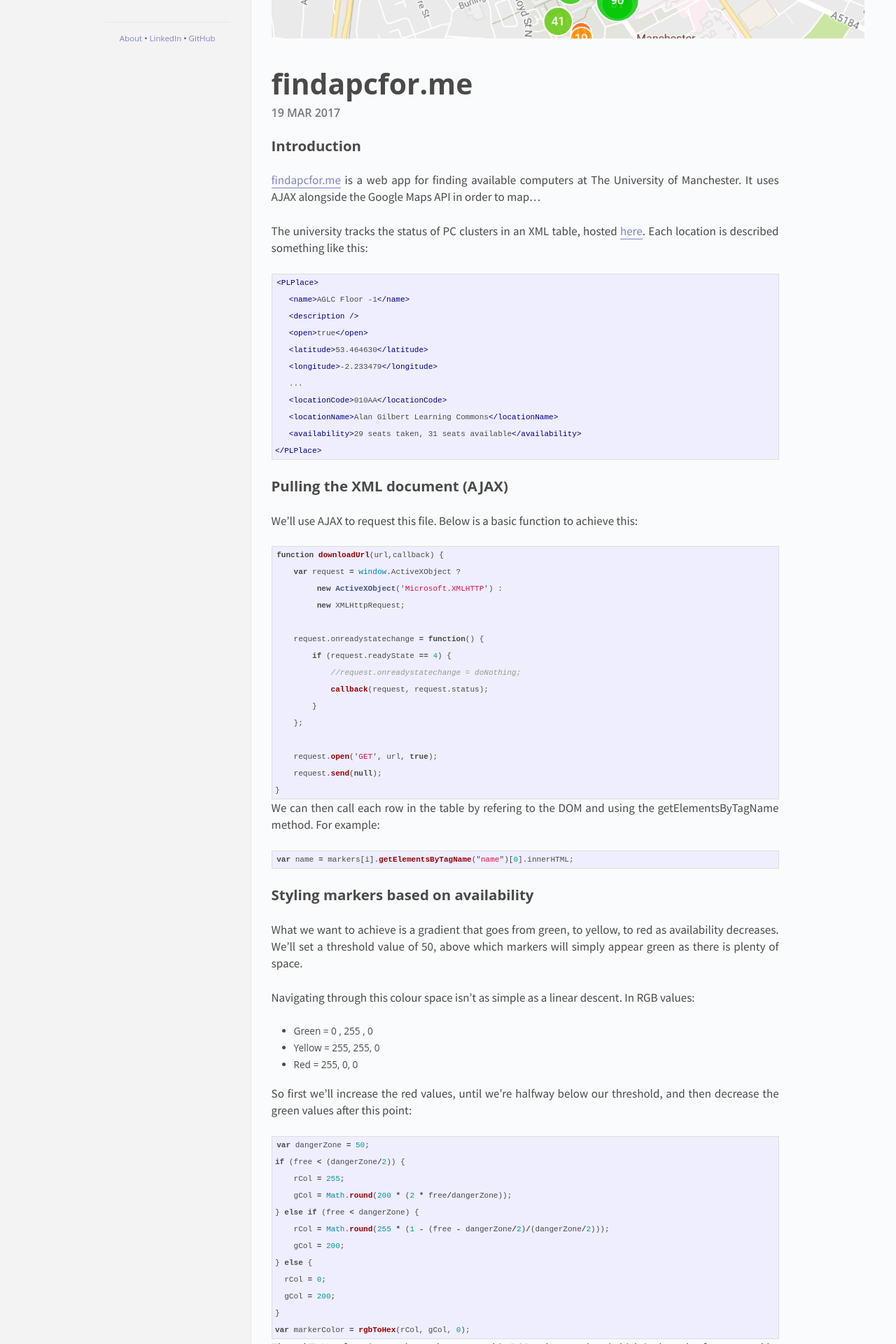
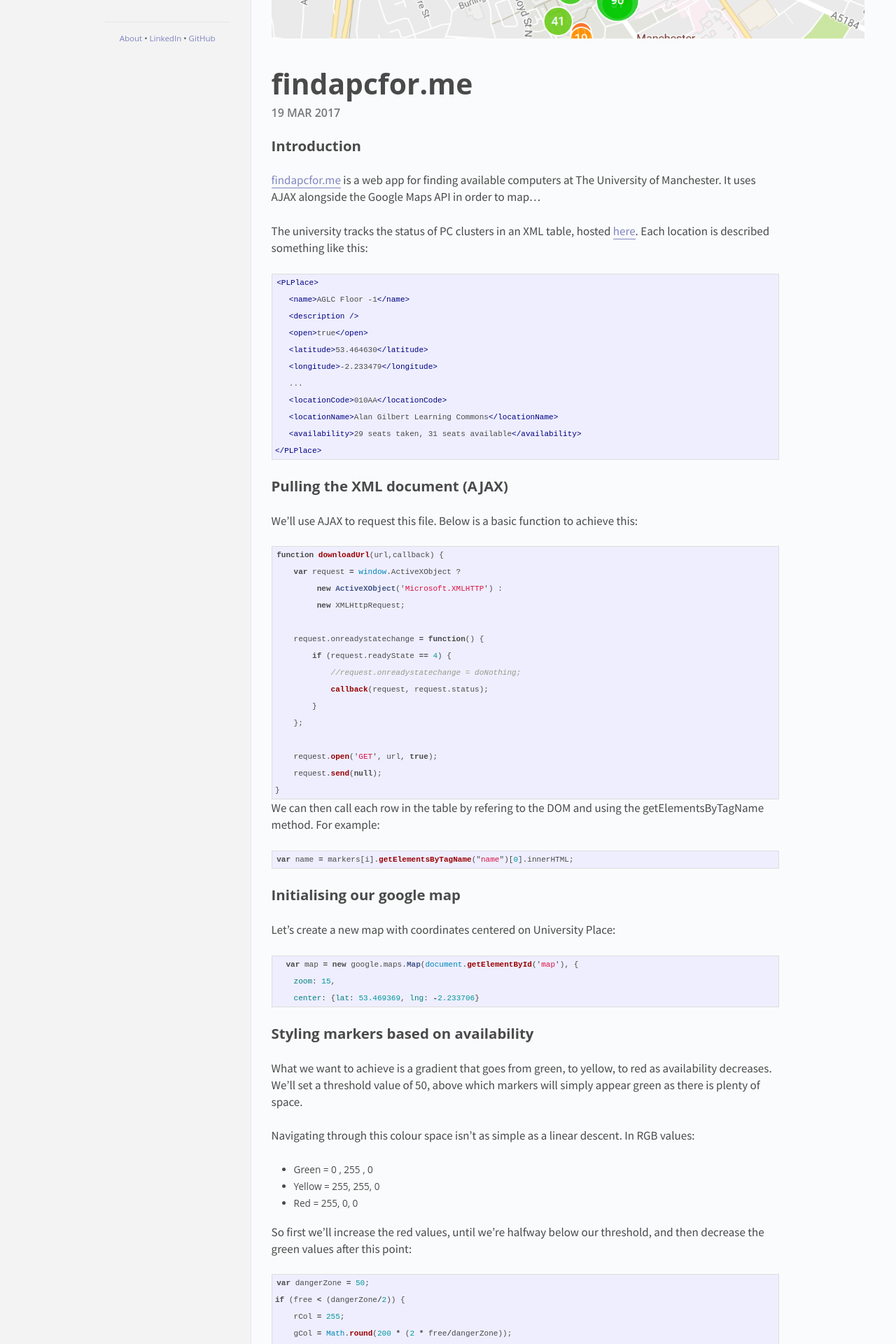
Before and after one commit to hamishll/hamishll.github.io, a Jekyll site: the page built from _posts/2017-03-19-findapcfor.md, in a window 1280 px wide. Shown: the part 329-2249 px from the top of the page at 70% size. Built offline with Jekyll 4.4.1, drawn with Linux system fonts in a browser that asks for light colours.

Commit message:
post and text align change

```diff
--- a/_posts/2017-03-19-findapcfor.md
+++ b/_posts/2017-03-19-findapcfor.md
@@ -54,6 +54,16 @@ We can then call each row in the table by refering to the DOM and using the getE
 var name = markers[i].getElementsByTagName("name")[0].innerHTML;
 {% endhighlight %}
 
+## Initialising our google map
+
+Let's create a new map with coordinates centered on University Place:
+
+{% highlight js %}
+  var map = new google.maps.Map(document.getElementById('map'), {
+    zoom: 15,
+    center: {lat: 53.469369, lng: -2.233706}
+{% endhighlight %}
+
 ## Styling markers based on availability
 
 What we want to achieve is a gradient that goes from green, to yellow, to red as availability decreases. We'll set a threshold value of 50, above which markers will simply appear green as there is plenty of space.
@@ -81,6 +91,7 @@ if (free < (dangerZone/2)) {
 var markerColor = rgbToHex(rCol, gCol, 0);
 {% endhighlight %}
 
+
 The rgbToHex function at the end converts this RGB value to a hex (which is the color format used by the google maps API).
 
 ## Determining marker size
--- a/css/main.css
+++ b/css/main.css
@@ -177,7 +177,7 @@ a:hover {
   font-family: 'Source Sans Pro', Arial, sans-serif;
   font-size: 17px;
   margin-bottom: 1.45em;
-  text-align: justify;
+  text-align: left;
 }
 
 .post ul, .post ol {
```
